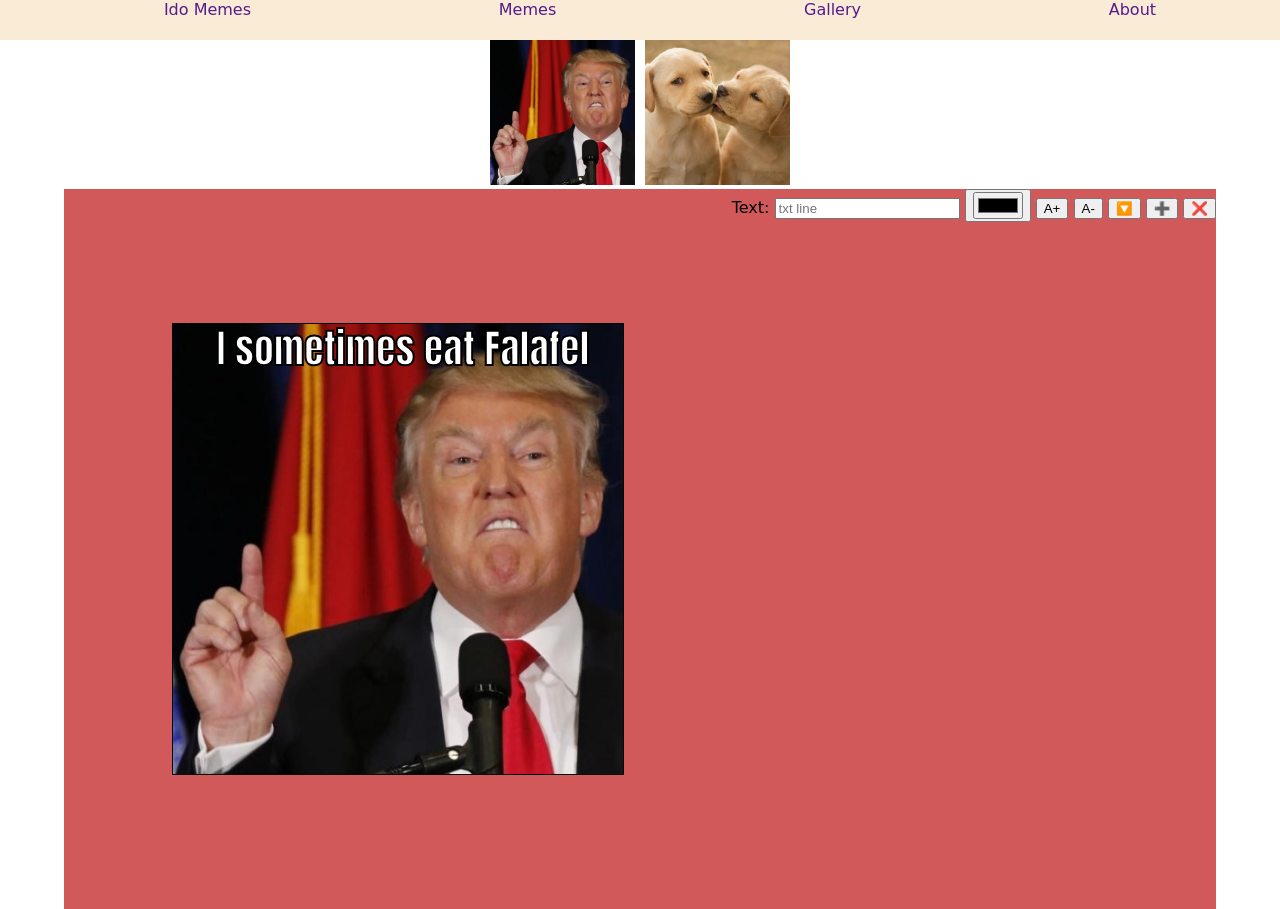
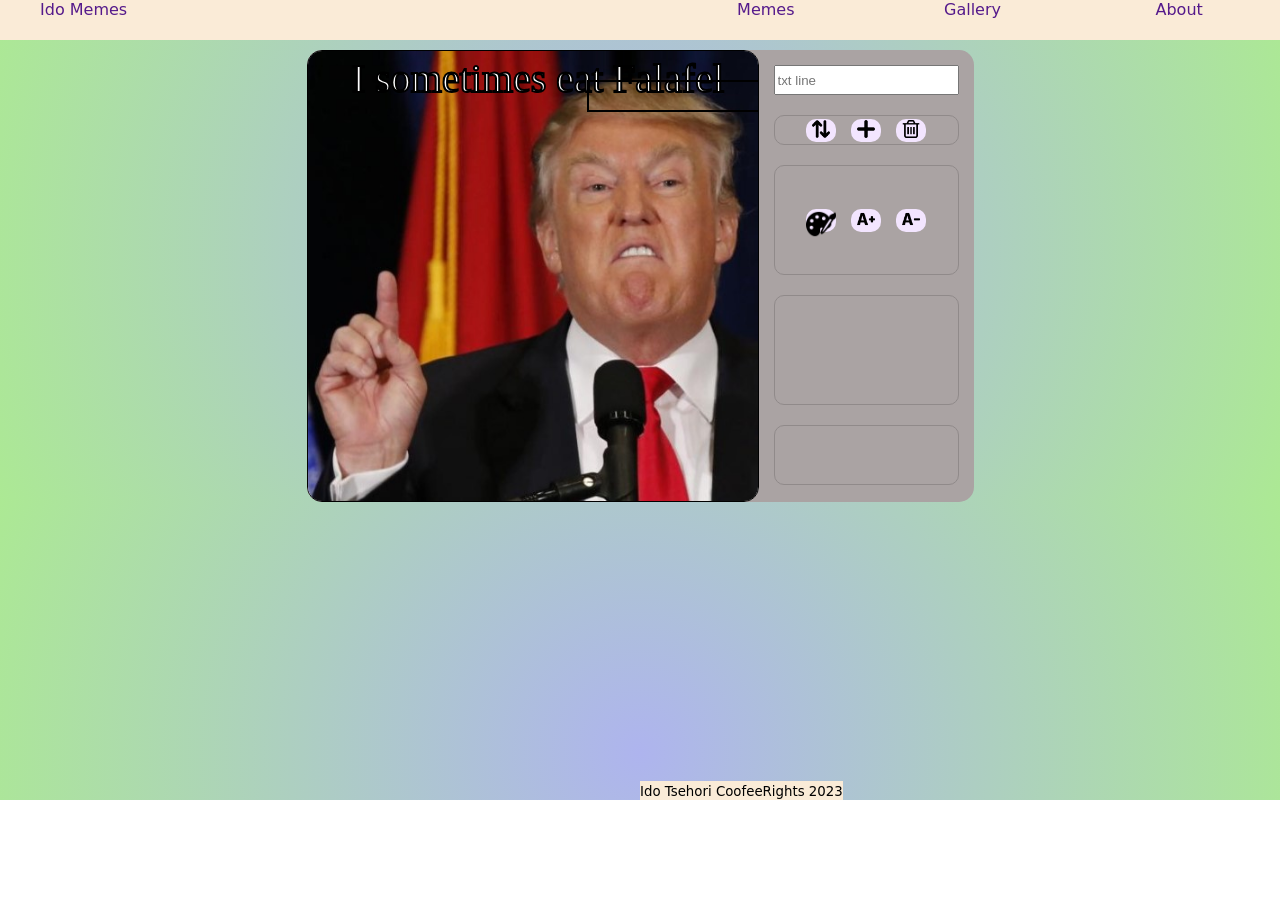
Before and after one commit to idoTsehori/Meme-Generator, a plain HTML site: page index.html in a window 1280 px wide. Both pictures are taken after a click on the picture 562 px from the left and 112 px from the top of the page. After the commit the page ends 800 px from the top, so only its background shows below. Drawn offline with Linux system fonts and the light colour scheme.

Commit message:
4th Commit

```diff
--- a/css/main.css
+++ b/css/main.css
@@ -5,30 +5,45 @@
 body {
   margin: 0;
   font-family: cursive;
+  background: radial-gradient(circle, rgba(174, 180, 238, 1) 0%, rgba(172, 233, 148, 1) 100%);
 }
 
 /** Header **/
+header .logo {
+  text-align: start;
+}
+
 header nav ul {
-  display: flex;
-  justify-content: space-around;
-  /* align-content: center; */
+  display: grid;
+  grid-template-columns: 50% repeat(3, 1fr);
+  gap: 5px;
+  text-align: center;
   list-style-type: none;
   background-color: antiquewhite;
   margin: 0;
   height: 5vh;
 }
 
-header ul a {
+header ul li:not(:first-child):hover {
+  border-bottom: 3px solid green;
+  background-color: rgb(233, 217, 195);
+  transition: 0.3s;
+  scale: 1.1;
+}
+
+header a {
   text-decoration: none;
 }
 
 /** canvas-container **/
 .canvas-container {
   display: flex;
-  background-color: rgb(209, 89, 89);
+  background-color: rgb(170, 163, 163);
   margin: auto;
-  width: 90vw;
-  height: 90vh;
+  margin-top: 10px;
+  width: max-content;
+  /* height: 90vh; */
+  border-radius: 15px;
 }
 
 canvas {
@@ -36,16 +51,75 @@ canvas {
   margin: auto;
   background-color: white;
   border: 1px solid black;
+  border-radius: 15px;
+}
+
+/** Editor Right BAR **/
+.editor {
+  display: grid;
+  gap: 20px;
+  grid-template-rows: 30px 30px 110px 110px 60px;
+  padding: 15px;
+}
+
+.editor .btns-container {
+  display: flex;
+  justify-content: center;
+  align-items: center;
+  gap: 15px;
+  border: 1px solid rgb(144, 138, 138);
+  border-radius: 10px;
+}
+
+.editor .btn,
+.editor label {
+  border-radius: 10px;
+  border: none;
+  width: 30px;
+  height: 23px;
+  cursor: pointer;
+  background-color: rgb(243, 229, 255);
+  transition: 0.2s;
+}
+
+.editor .btn:hover {
+  background-color: rgb(219, 195, 239);
+  scale: 1.1;
+}
+
+.editor img {
+  width: 100%;
 }
 
 /** Gallery Section **/
 .gallery-container {
+  border: 1px solid grey;
+  border-radius: 15px;
   margin: auto;
+  margin-top: 20px;
+  padding: 15px;
   display: flex;
-  gap: 10px;
+  gap: 15px;
   width: 300px;
+  background-color: rgb(209, 238, 255);
 }
 
 .gallery-container img {
   width: 100%;
+  cursor: pointer;
+  transition: 0.3s;
+  border-radius: 15px;
 }
+
+.gallery-container img:hover {
+  scale: 1.2;
+}
+
+/** Footer **/
+footer {
+  position: fixed;
+  background-color: antiquewhite;
+  border-top: 1 px solid black;
+  bottom: 0;
+  left: 50%;
+}
--- a/index.html
+++ b/index.html
@@ -12,9 +12,7 @@
     <header>
       <nav>
         <ul>
-          <div class="logo">
-            <li><a href="">Ido Memes</a></li>
-          </div>
+          <li class="logo"><a href="">Ido Memes</a></li>
           <li><a href="">Memes</a></li>
           <li><a href="">Gallery</a></li>
           <li><a href="">About</a></li>
@@ -28,34 +26,67 @@
     </section>
 
     <!-- Editor Section -->
-    <section class="editor-page-container">
+    <section class="editor-page-container" hidden>
       <div class="canvas-container">
         <!-- Canvas -->
         <canvas id="canvas" height="450" width="450"></canvas>
+
         <!-- Editor -->
         <div class="editor">
-          <label for="txt">Text:</label>
-          <!-- Txt: -->
           <input type="text" id="txt" oninput="onTextInput(this.value)" placeholder="txt line" />
-          <!-- Color -->
-          <button>
-            <input oninput="changeTxtColor(this.value)" type="color" value="white" id="color" />
-          </button>
-          <!-- Font Size: -->
-          <button onclick="changeFontSize(true)" class="increase">A+</button>
-          <button onclick="changeFontSize(false)" class="decrease">A-</button>
-          <!-- Switch Btn -->
-          <button class="btn switchline-btn" onclick="onSwitchLine()">🔽</button>
-          <!-- Add Line Btn-->
-          <button class="btn addLine-btn" onclick="onAddLine()">➕</button>
-          <!-- Delete Line Btn-->
-          <button class="btn removeLine-btn" onclick="onRemoveLine()">❌</button>
+          <article class="btns-container">
+            <button class="btn switchline-btn" onclick="onSwitchLine()">
+              <img src="logos/up-and-down-opposite-double-arrows-side-by-side.png" />
+            </button>
+            <button class="btn addLine-btn" onclick="onAddLine()">
+              <img src="logos/add.png" />
+            </button>
+            <button class="btn removeLine-btn" onclick="onRemoveLine()">
+              <img src="logos/trash.png" />
+            </button>
+          </article>
+
+          <article class="btns-container">
+            <!-- <input
+              class="btn"
+              oninput="changeTxtColor(this.value)"
+              type="color"
+              value="white"
+              id="font-color" /> -->
+            <label for="create-color">
+              <img src="logos/paint-board-and-brush.png" />
+              <input
+                type="color"
+                id="create-color"
+                style="display: none"
+                list="mycolors"
+                oninput="changeTxtColor(this.value)" />
+            </label>
+
+            <datalist id="mycolors">
+              <option>#FF0000</option>
+              <option>#00FF00</option>
+              <option>#0000FF</option>
+            </datalist>
+
+            <button onclick="changeFontSize(true)" class="btn increase">
+              <img src="logos/increase font - icon.png" />
+            </button>
+            <button onclick="changeFontSize(false)" class="btn decrease">
+              <img src="logos/decrease font - icon.png" />
+            </button>
+          </article>
+
+          <article class="btns-container"></article>
+          <article class="btns-container"></article>
         </div>
       </div>
     </section>
 
     <!-- Footer -->
-    <footer></footer>
+    <footer>
+      <small>Ido Tsehori CoofeeRights 2023</small>
+    </footer>
 
     <script src="js/util.js"></script>
     <script src="js/memeController.js"></script>
--- a/js/galleyController.js
+++ b/js/galleyController.js
@@ -16,4 +16,8 @@ function renderGallery() {
 function onImgSelect(imgId) {
   setImg(imgId)
   renderMeme()
+  // * Hide Gallery
+  document.querySelector('.gallery-container').style.display = 'none'
+  // * Show Meme Editor
+  document.querySelector('.editor-page-container').style.display = 'block'
 }
--- a/js/memeController.js
+++ b/js/memeController.js
@@ -7,7 +7,7 @@ function onInit() {
   gCanvas = document.querySelector('#canvas')
   gCtx = gCanvas.getContext('2d')
   renderGallery()
-  renderMeme()
+  // renderMeme()
 }
 
 function renderMeme() {
@@ -45,13 +45,8 @@ function drawTxt(text, size, color, align, x, y, isSelected) {
 
   //* If the Text Line is Selected- focus it:
   if (isSelected) {
-    // const text = gCtx.measureText('foo')
-    const txtWidth = gCtx.measureText(text).width
-    let metrics = gCtx.measureText(text)
-    var h = getTextHeight(`${gCtx.font}`)
     gCtx.strokeStyle = 'black'
-    console.log('h', h)
-    gCtx.strokeRect(txtWidth, 50, x, y)
+    gCtx.strokeRect(x + 50, y, x + 50, y)
   }
 }
 
```
Also changed, not shown: logos/add.png (added), logos/align-to-left.png (added), logos/align-to-right.png (added), logos/center-text-alignment.png (added), logos/decrease font - icon.png (added), logos/facebook-logo.png (added), logos/github-logo.png (added), logos/increase font - icon.png (added), logos/linkedin-logo.png (added), logos/paint-board-and-brush.png (added), logos/search-icon.png (added), logos/text stroke.png (added), logos/trash.png (added), logos/up-and-down-opposite-double-arrows-side-by-side.png (added).
